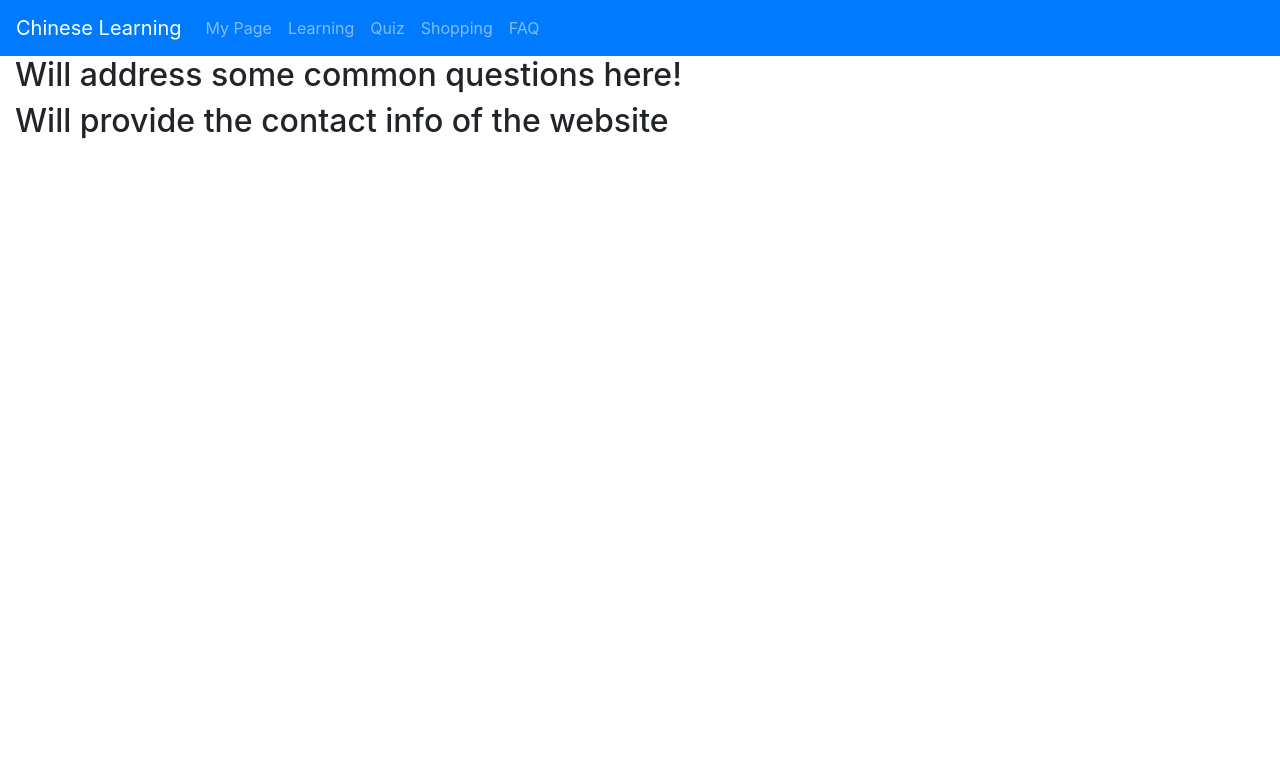
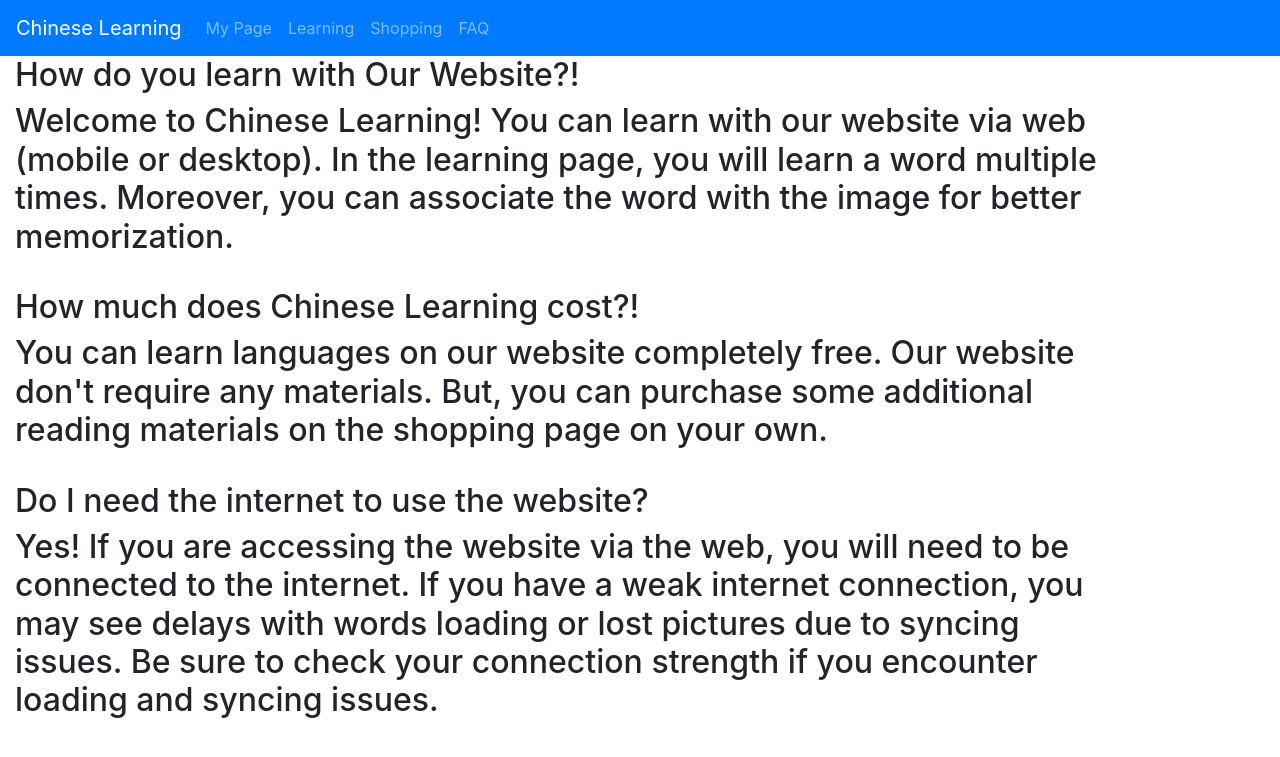
Before and after one commit to ivyzj/CS361, a Flask app: page /faq in a window 1280 px wide. Shown: the top 757 px of the page. Run offline with Flask 2, Linux system fonts and the light colour scheme; some libraries are stand-ins or nearby versions.

Commit message:
update the faq page

```diff
--- a/static/learning.js
+++ b/static/learning.js
@@ -8,6 +8,7 @@ $(document).ready( function(){
         url: "/api/learning/" + id,
         success: function(res, status, xhr) {
             $.each(res, function (index, word) {
+                console.log(word)
                 let imgURL = 'https://cs361-micro.herokuapp.com/api/title/' + word
                 $('#add-image').attr('src', imgURL)
             });
--- a/templates/base.html
+++ b/templates/base.html
@@ -24,10 +24,7 @@
                   <a class="nav-link" href="/users">My Page</a>
                 </li>
                 <li class="nav-item">
-                  <a class="nav-link" href="/learning/1">Learning</a>
-                </li>
-                <li class="nav-item">
-                  <a class="nav-link" href="/quiz">Quiz</a>
+                  <a class="nav-link" href="/learning/page=1">Learning</a>
                 </li>
                 <li class="nav-item">
                   <a class="nav-link" href="/shopping">Shopping</a>
--- a/templates/faq.html
+++ b/templates/faq.html
@@ -4,8 +4,33 @@
 {% block content %}
 
 <div class="container" style="margin-left: 0;">
-    <h2>Will address some common questions here!</h2>
-    <h2>Will provide the contact info of the website</h2>
+    <h2>How do you learn with Our Website?!</h2>
+    <h2>Welcome to Chinese Learning!
+        You can learn with our website via web (mobile or desktop).
+        In the learning page, you will learn a word multiple times.
+        Moreover, you can associate the word with the image for better
+        memorization.
+    </h2>
+</div>
+<br>
+<div class="container" style="margin-left: 0;">
+    <h2>How much does Chinese Learning cost?!</h2>
+    <h2>You can learn languages on our website completely free.
+        Our website don't require any materials.
+        But, you can purchase some additional reading materials
+        on the shopping page on your own.
+    </h2>
+</div>
+<br>
+<div class="container" style="margin-left: 0;">
+    <h2>Do I need the internet to use the website?</h2>
+    <h2>Yes! If you are accessing the website via the web,
+        you will need to be connected to the internet.
+        If you have a weak internet connection, you may see delays with words loading
+        or lost pictures due to syncing issues. Be sure to check your connection
+        strength if you encounter loading and syncing issues.</h2>
 </div>
 
+
+
 {% endblock %}
--- a/templates/home.html
+++ b/templates/home.html
@@ -11,8 +11,7 @@
 
 <div class="container-fluid">
     <ul>
-        <li>In the Learning page, you will learn words with images. <p herf='/learning'>Learn more!</p></li>
-        <li>You can test your learning level by taking the quiz. <p herf='/quiz'>Learn more!</p></li>
+        <li>In the Learning page, you will learn words with images. <p herf='/learning/page=1'>Learn more!</p></li>
         <li>Some additional reading material is helpful for your learning. <p herf='/shopping'>Check it out!</p></li>
         <li>More questions, go to the <p href='/faq'>FAQ</p> page</li>
     </ul>
--- a/templates/users.html
+++ b/templates/users.html
@@ -9,7 +9,7 @@
 <br>
 
 <div class="container-fluid">
-  <form action="/learning/1" method="get">
+  <form action="/learning/page=1" method="get">
     <button class="btn btn-primary" type="submit">Start Today's Learning</button>
   </form>
 </div>
--- a/webapp.py
+++ b/webapp.py
@@ -21,64 +21,60 @@ def users_page():
 def faq_page():
     return render_template('faq.html')
 
+@app.route("/shopping", methods=["GET"])
+def shopping_page():
+    return render_template('shopping.html')
+
 @app.route("/learning/page=<int:id>", defaults={'id': 1}, methods=["GET"])
 def learning_page(id):
     print(id)
+
     db_connection = connect_to_database()
-
-    query = "select word as keyword, chinese_char as rightAns from Words where word_id=%s"
-    data = execute_query(db_connection, query, (id,)).fetchone()
-    print(data)
+    # query = "select word as keyword, chinese_char as rightAns from Words where word_id=%s"
+    # data = execute_query(db_connection, query, (id,)).fetchone()
+    # print(data)
     if 1 <= id <=3:
         choice_query = "select chinese_char as choices from Words where word_id>=1 and word_id <=3;"
-        choices = execute_query(db_connection, query).fetchall()
+        choices = execute_query(db_connection, choice_query).fetchall()
         print(choices)
 
     if 4 <= id <= 6:
         choice_query = "select chinese_char as choices from Words where word_id>=4 and word_id <=6;"
-        choices = execute_query(db_connection, query).fetchall()
+        choices = execute_query(db_connection, choice_query).fetchall()
         print(choices)
 
-    return render_template('learning.html', data=data, choices=choices)
-
-@app.route("/quiz", methods=["GET"])
-def quiz_page():
-    return render_template('quiz.html')
-
-@app.route("/shopping", methods=["GET"])
-def shopping_page():
-    return render_template('shopping.html')
-
-@app.route("/api/learning")
-def next_word():
-    id = request.args.get()
-    word_id = int(id) + 1
-    redirect(url_for('learning_page()', id=word_id))
-
+    return render_template('learning.html', word_id=id, choices=choices)
 
 
 @app.route("/api/learning/<int:id>", methods=["POST", "GET"])
-def check_answer(id):
-    if request.form['choice_1']:
-        chosen_ans = request.form['choice_1']
-    elif request.form['choice_2']:
-        chosen_ans = request.form['choice_2']
-    else:
-        chosen_ans = request.form['choice_3']
+def find_word(id):
+    if request.method == "GET":
+        db_connection = connect_to_database()
+        query = "select word from Words where word_id=%s"
+        param = (id,)
+        word = execute_query(db_connection, query, param).fetchone()
+        print(word)
+        return word[0]
 
+    if request.method == "POST":
+        print('submit button click')
+        chosen_ans = request.form['chosen_ans']
+        print(chosen_ans)
+        check_answer(chosen_ans, id)
+
+
+def check_answer(answer, id):
     db_connection = connect_to_database()
     query = 'Select chinese_char from Words where word_id=%s'
     data = execute_query(db_connection, query, (id,)).fetchone()
-    if data[0] == chosen_ans:
+    print(data)
+    if data[0] == answer:
+        flash('Congrats, you are right.')
+        return
+    else:
+        flash('Wrong! Try it again.')
+        return
 
-        msg = jsonify({
-            'msg': 'Congrats, you are right.'
-        })
-    else:
-        msg = jsonify({
-            'msg': 'Wrong! Try it again.'
-        })
-    return redirect(url_for('learning_page', id=id, msg=msg))
 
 
 
```
Also changed, not shown: templates/learning.html (+11 -87 lines), templates/quiz.html (deleted, +0 -15 lines).
